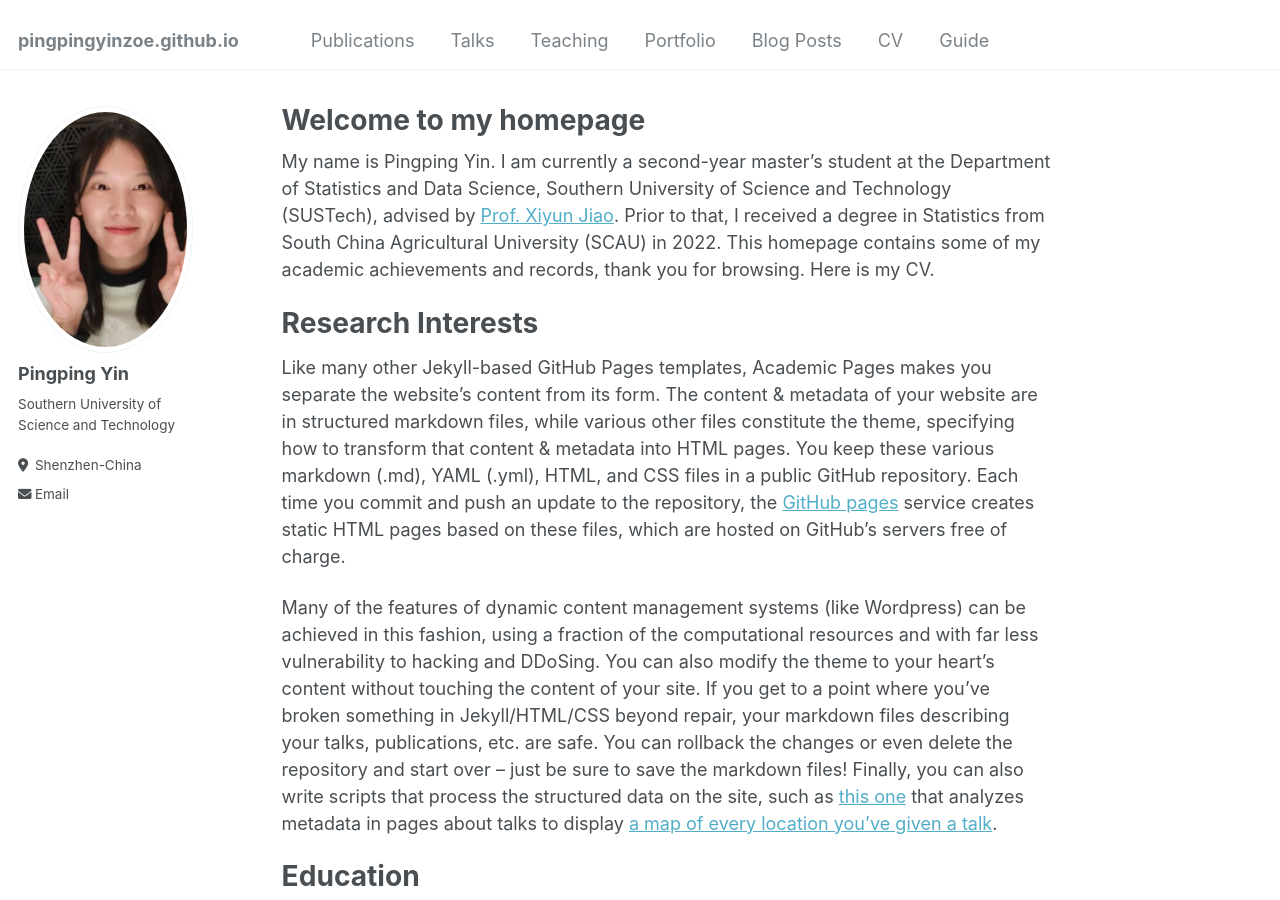
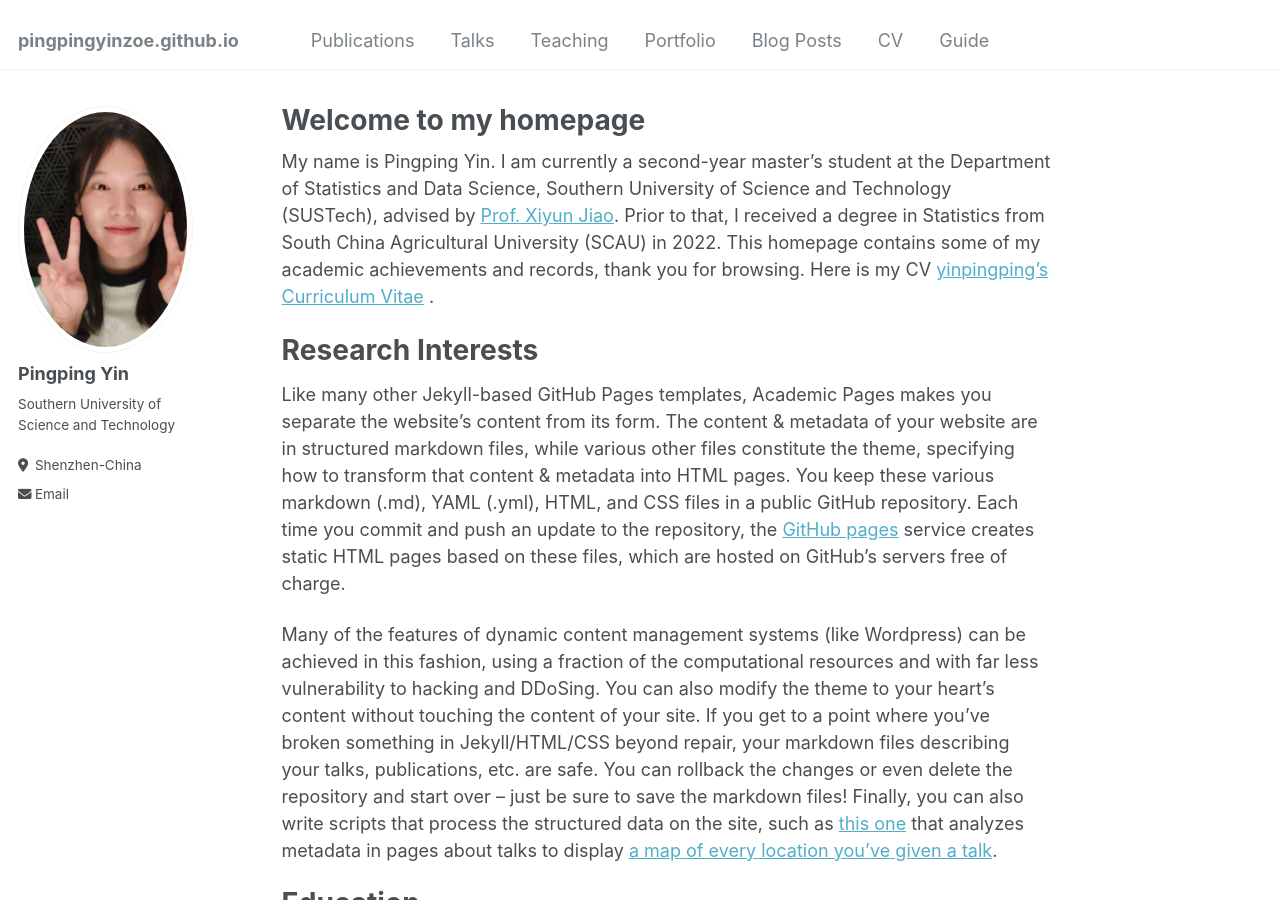
Before and after one commit to Jane-del/pingpingyinzoe.github.io, a Jekyll site: the page built from _pages/about.md, in a window 1280 px wide and 900 px high. Built offline with Jekyll 4.4.1, drawn with Linux system fonts in a browser that asks for light colours.

Commit message:
Update about.md

```diff
--- a/_pages/about.md
+++ b/_pages/about.md
@@ -7,7 +7,7 @@ redirect_from:
   - /about.html
 ---
 
-My name is Pingping Yin. I am currently a second-year master’s student at the Department of Statistics and Data Science, Southern University of Science and Technology (SUSTech), advised by [Prof. Xiyun Jiao](https://faculty.sustech.edu.cn/?tagid=jiaoxy&iscss=1&snapid=1&orderby=date&go=1). Prior to that, I received a degree in Statistics from South China Agricultural University (SCAU) in 2022. This homepage contains some of my academic achievements and records, thank you for browsing. Here is my CV.
+My name is Pingping Yin. I am currently a second-year master’s student at the Department of Statistics and Data Science, Southern University of Science and Technology (SUSTech), advised by [Prof. Xiyun Jiao](https://faculty.sustech.edu.cn/?tagid=jiaoxy&iscss=1&snapid=1&orderby=date&go=1). Prior to that, I received a degree in Statistics from South China Agricultural University (SCAU) in 2022. This homepage contains some of my academic achievements and records, thank you for browsing. Here is my CV [yinpingping's Curriculum Vitae](../assets/yinpingping-cv.pdf) .
 
 Research Interests
 ======
```
